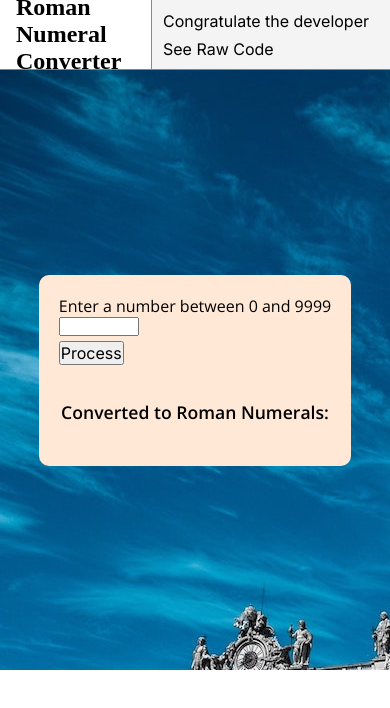
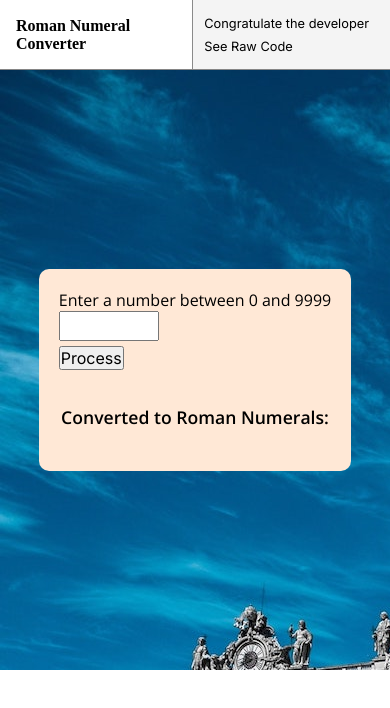
Before and after one commit to blockchainaddict/roman_numeral_converter, a website: page views/home.html in a window 390 px wide. Drawn offline with nearby package versions, Linux system fonts and the light colour scheme; files that its build step writes are made by us from their sources; files whose address does not match are found by name; a web font is replaced by a local one.

Commit message:
update web responsive

```diff
--- a/public/css/style.css
+++ b/public/css/style.css
@@ -161,3 +161,18 @@ main{
     height: 2em;
     width: 50px;
 }
+
+@media (max-width:460px){
+    header h1{
+        font-size: 1em;
+    }
+
+    .navbar_links{
+        font-size: 0.8em;
+    }
+
+    #user_input{
+        width: 100px;
+        height: 30px;
+    }
+}
```
